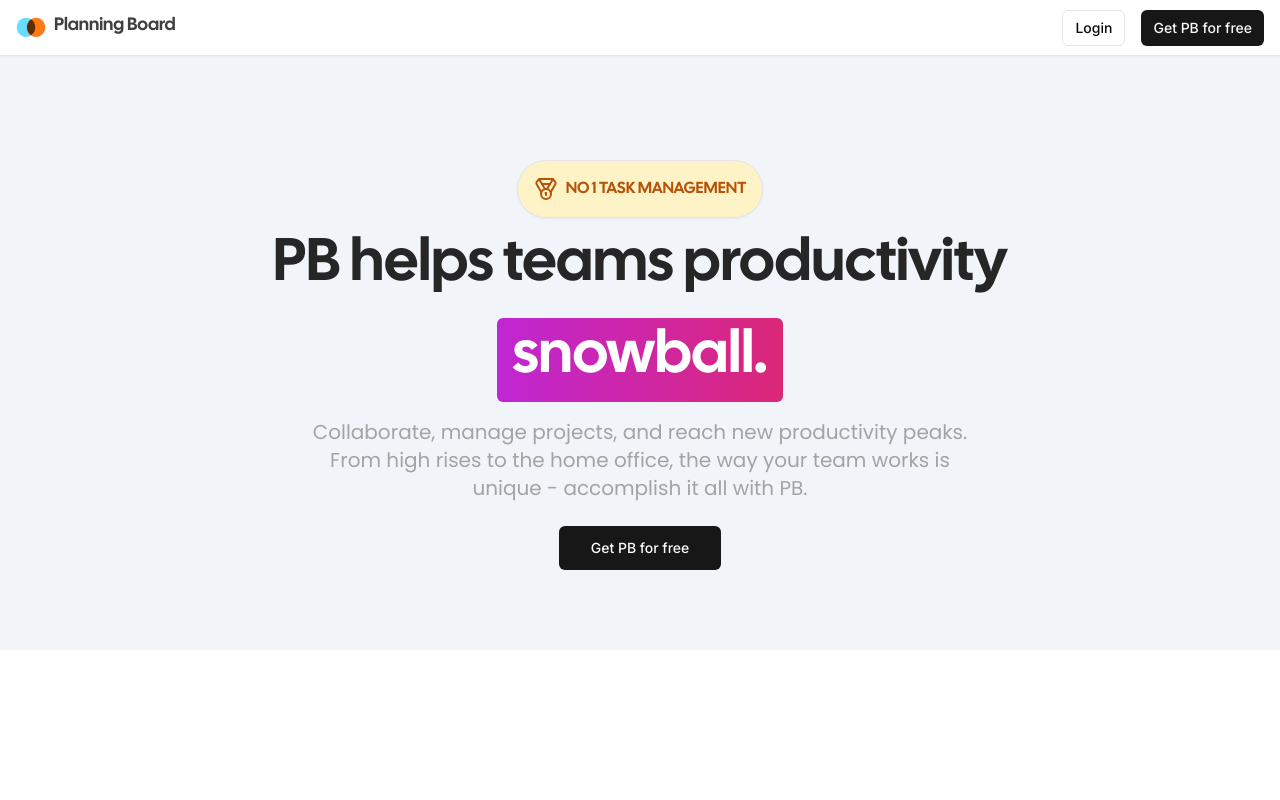
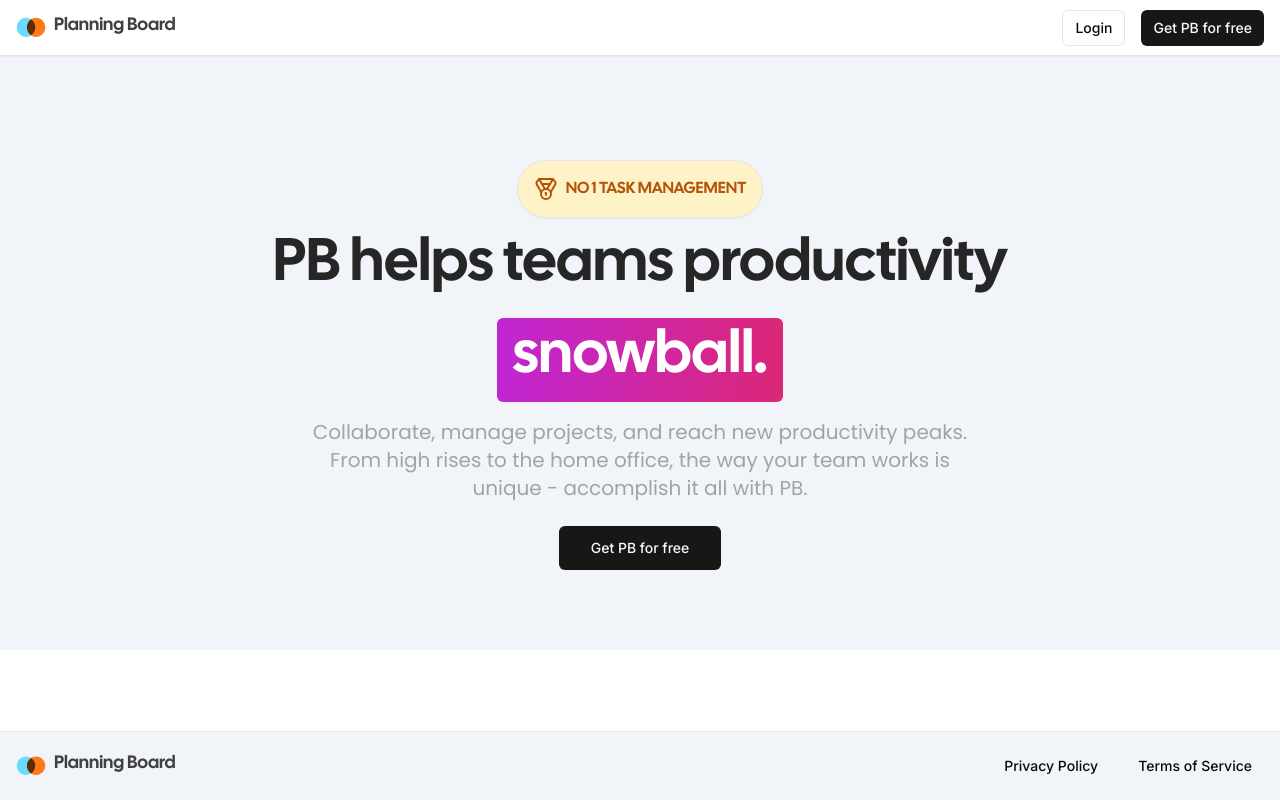
Before and after one commit to RCarr94/planning-board, a Next.js app: page / in a window 1280 px wide. Built offline with nearby package versions, Linux system fonts and the light colour scheme.

Commit message:
add footer

```diff
--- /dev/null
+++ b/app/(marketing)/_components/footer.tsx
@@ -0,0 +1,20 @@
+import { Logo } from '@/components/logo';
+import { Button } from '@/components/ui/button';
+
+export function Footer() {
+  return (
+    <div className="fixed bottom-0 w-full p-4 border-t bg-slate-100">
+      <div className="md:max-w-screen-2xl mx-auto flex items-center w-full justify-between">
+        <Logo />
+        <div className="space-x-4 md:block md:w-auto flex items-center justify-between w-full">
+          <Button size="sm" variant='ghost'>
+           Privacy Policy
+          </Button>
+          <Button size='sm' variant='ghost'>
+            Terms of Service
+          </Button>
+        </div>
+      </div>
+    </div>
+  );
+}
--- a/app/(marketing)/layout.tsx
+++ b/app/(marketing)/layout.tsx
@@ -1,3 +1,4 @@
+import { Footer } from "./_components/footer";
 import { Navbar } from "./_components/navbar";
 
 export default function MarketingLayout({
@@ -11,6 +12,7 @@
       <main className="pt-40 pb-20 bg-slate-100">
         {children}
       </main>
+      <Footer />
     </div>
   );
 }
```
